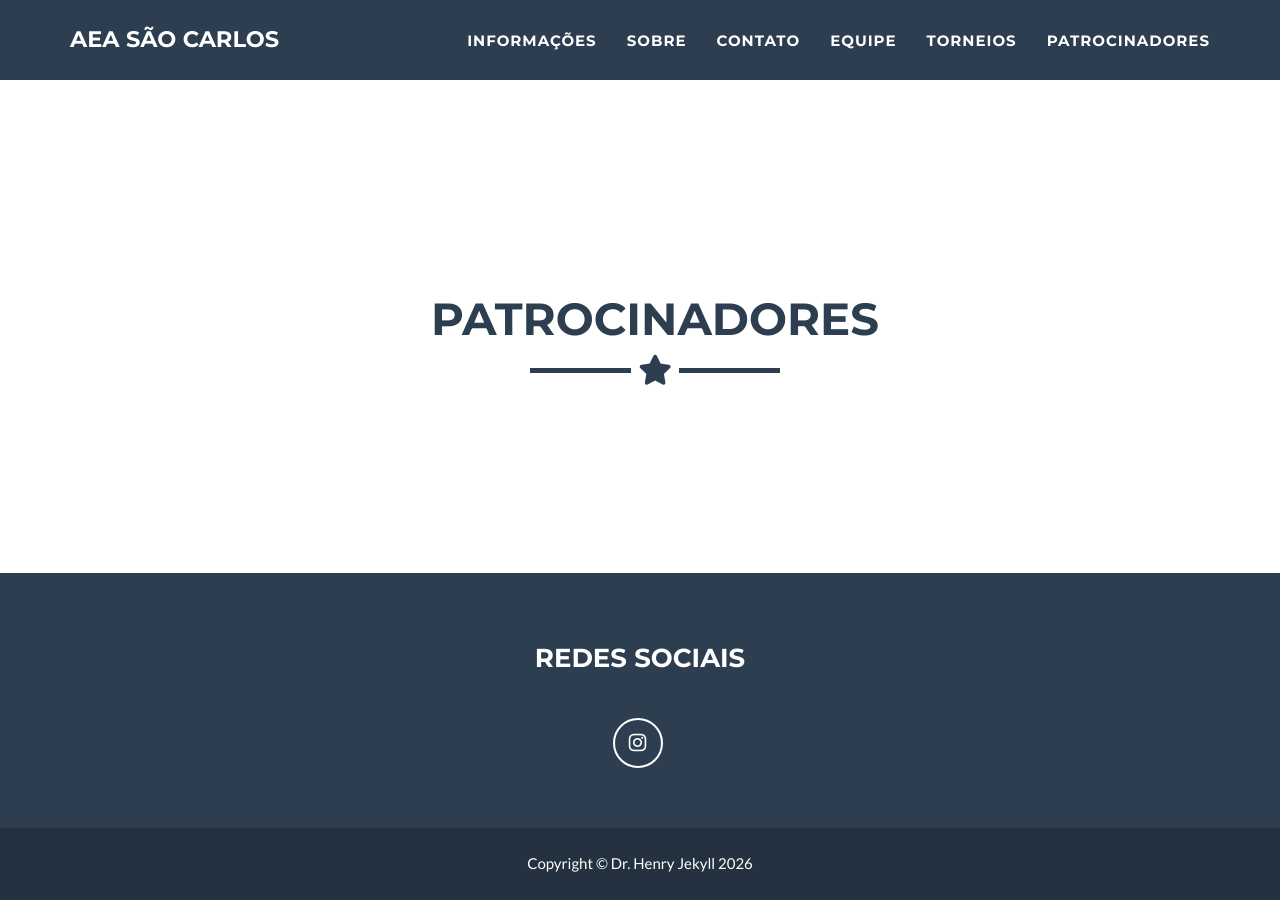
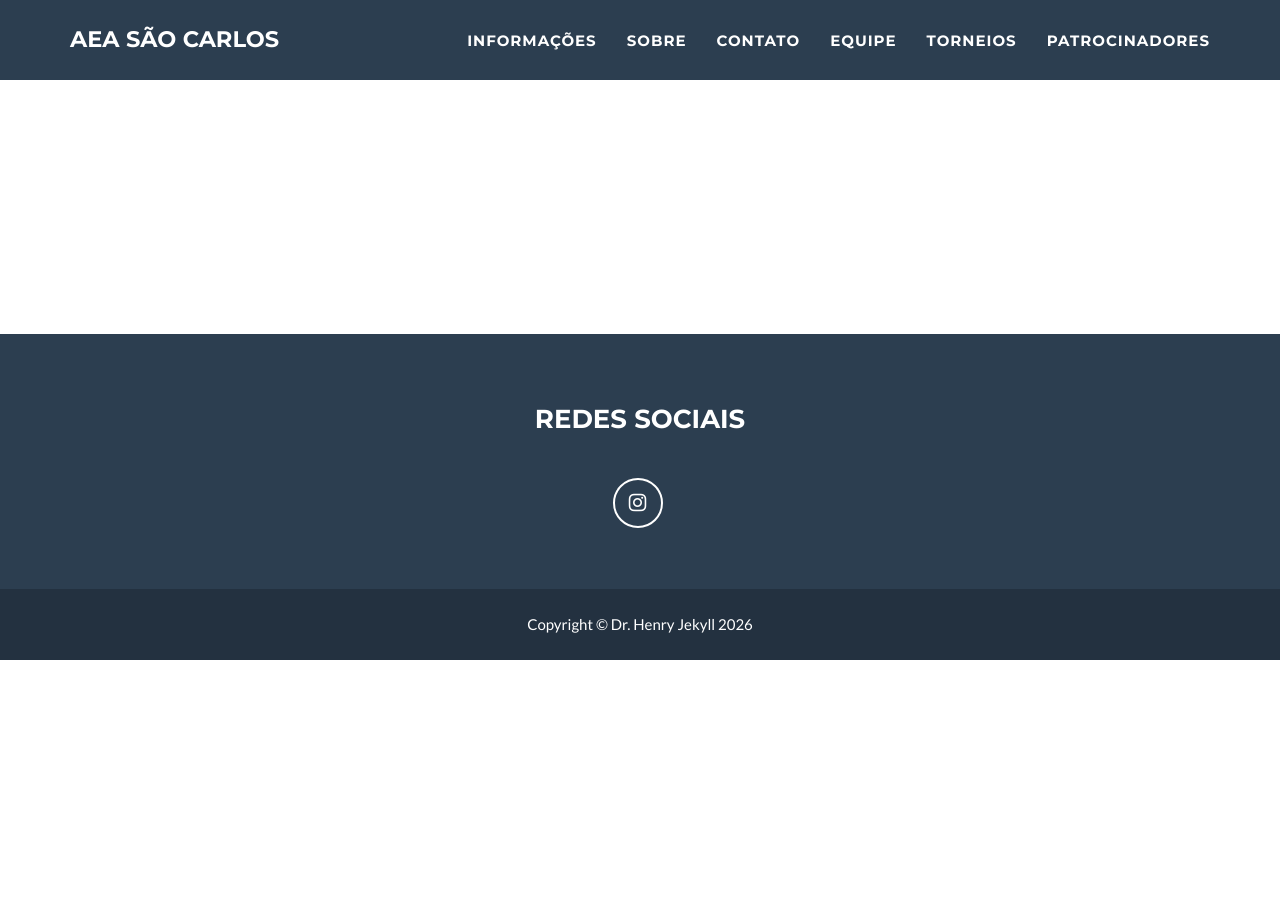
Before and after one commit to aeafavoretto/aeafavoretto.github.io, a Jekyll site: the page built from equipe.md, in a window 1280 px wide and 900 px high, scrolled down 3322 px. Built offline with Jekyll 4.4.1, drawn with Linux system fonts in a browser that asks for light colours; nearby versions of some CDN libraries; library files that are not in the unit come from our copies; after the commit the page ends 3982 px from its top, so only the background shows below that.

Commit message:
12jun26: volei de praia e outros ajustes mais

```diff
--- a/_posts/2014-07-17-project-2.markdown
+++ b/_posts/2014-07-17-project-2.markdown
@@ -4,5 +4,5 @@
 date: 2014-07-17
 img: equipe.png
 alt: image-alt
-description: A Associação de Esportes de Areia em São Carlos (AEA) reúne professores apaixonados por vôlei, com experiência em quadra e praia. Mais do que ensinar técnicas, eles compartilham conhecimento, incentivam a evolução e criam um ambiente acolhedor e motivador. 👉 Conheça nossa equipe e saiba mais acessando o link!
+description: A Associação de Esportes de Areia em São Carlos (AEA) reúne professores apaixonados por vôlei, com experiência em quadra e praia. Mais do que ensinar técnicas, eles compartilham conhecimento, incentivam a evolução e criam um ambiente acolhedor e motivador. 👉 Conheça nossa [equipe](/equipe) e saiba mais acessando o link!
 ---
--- a/equipe.md
+++ b/equipe.md
@@ -58,40 +58,3 @@
   </div>
 
 </section>
-
-
-<!-- ================= SPONSORS SECTION ================= -->
-<section id="patrocinadores" style="padding:60px 0; background:#ffffff;">
-  <div class="container text-center">
-
-    <h2>Patrocinadores</h2>
-    <hr class="star-primary">
-
-    {% if site.sponsors %}
-      {% assign sponsors = site.sponsors | sort: "name" %}
-    {% else %}
-      {% assign sponsors = "" %}
-    {% endif %}
-
-    <div class="sponsor-slider">
-      <div class="sponsor-track">
-
-        {% for sponsor in sponsors %}
-          <div class="sponsor-item">
-            <img src="{{ site.baseurl }}/img/sponsors/{{ sponsor.img }}"
-                 class="sponsor-logo">
-          </div>
-        {% endfor %}
-
-        {% for sponsor in sponsors %}
-          <div class="sponsor-item">
-            <img src="{{ site.baseurl }}/img/sponsors/{{ sponsor.img }}"
-                 class="sponsor-logo">
-          </div>
-        {% endfor %}
-
-      </div>
-    </div>
-
-  </div>
-</section>
```
